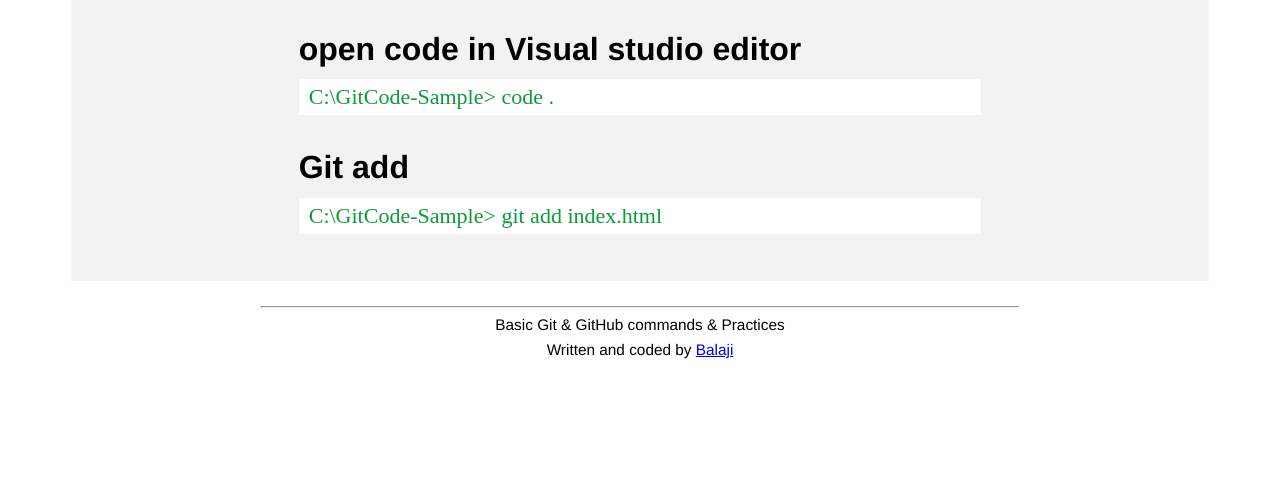
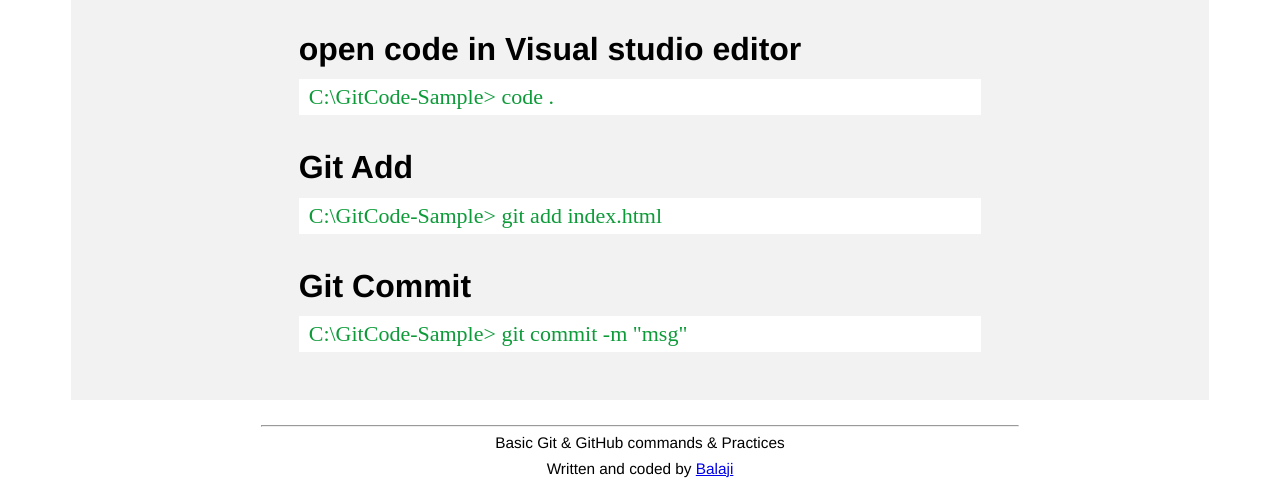
Before and after one commit to vengubalaji/GitCode-Sample, a plain HTML site: page index.html in a window 1280 px wide. Shown: the part 676-1162 px from the top of the page. Before the commit the page ends 1043 px from the top, so only its background shows below. Drawn offline with Linux system fonts and the light colour scheme.

Commit message:
intial commit

```diff
--- a/index.html
+++ b/index.html
@@ -102,8 +102,11 @@
       <h3 id=''>open code in  Visual studio editor</h3>
       <p class="cmds">C:\GitCode-Sample> code .</p>
 
-      <h3 id=''>Git add</h3>
+      <h3 id=''>Git Add</h3>
       <p class="cmds">C:\GitCode-Sample> git add index.html</p>
+
+      <h3 id=''>Git Commit</h3>
+      <p class="cmds">C:\GitCode-Sample> git commit -m "msg"</p>
 
     <br>
     <br>
```
